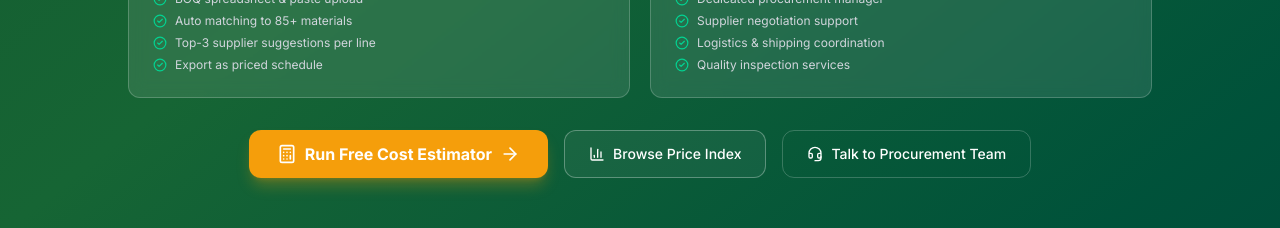
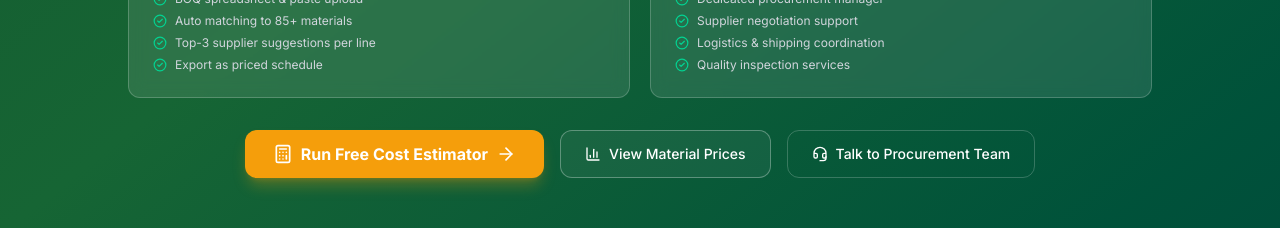
Before and after one commit to emkuwa/zanzibaba-platform, a Next.js app: page / in a window 1280 px wide. Shown: the part 2260-2488 px from the top of the page. Built offline with nearby package versions, Linux system fonts and the light colour scheme; no server answers.

Commit message:
Copy: 'Browse Price Index' → 'View Material Prices' (matches new card #2 language)
Trivial copy refresh + forces a new JS bundle hash to bust any
client-side hydration caches that may be pinning the old React
tree for visitors whose browser loaded an earlier deploy.

```diff
--- a/src/app/page.tsx
+++ b/src/app/page.tsx
@@ -364,7 +364,7 @@ export default function HomePage() {
                 className="inline-flex h-12 items-center gap-2 rounded-xl border border-white/30 bg-white/5 px-6 text-sm font-medium text-white transition-colors hover:bg-white/10"
               >
                 <BarChart3 className="h-4 w-4" />
-                Browse Price Index
+                View Material Prices
               </Link>
               <Link
                 href="/contact"
```
